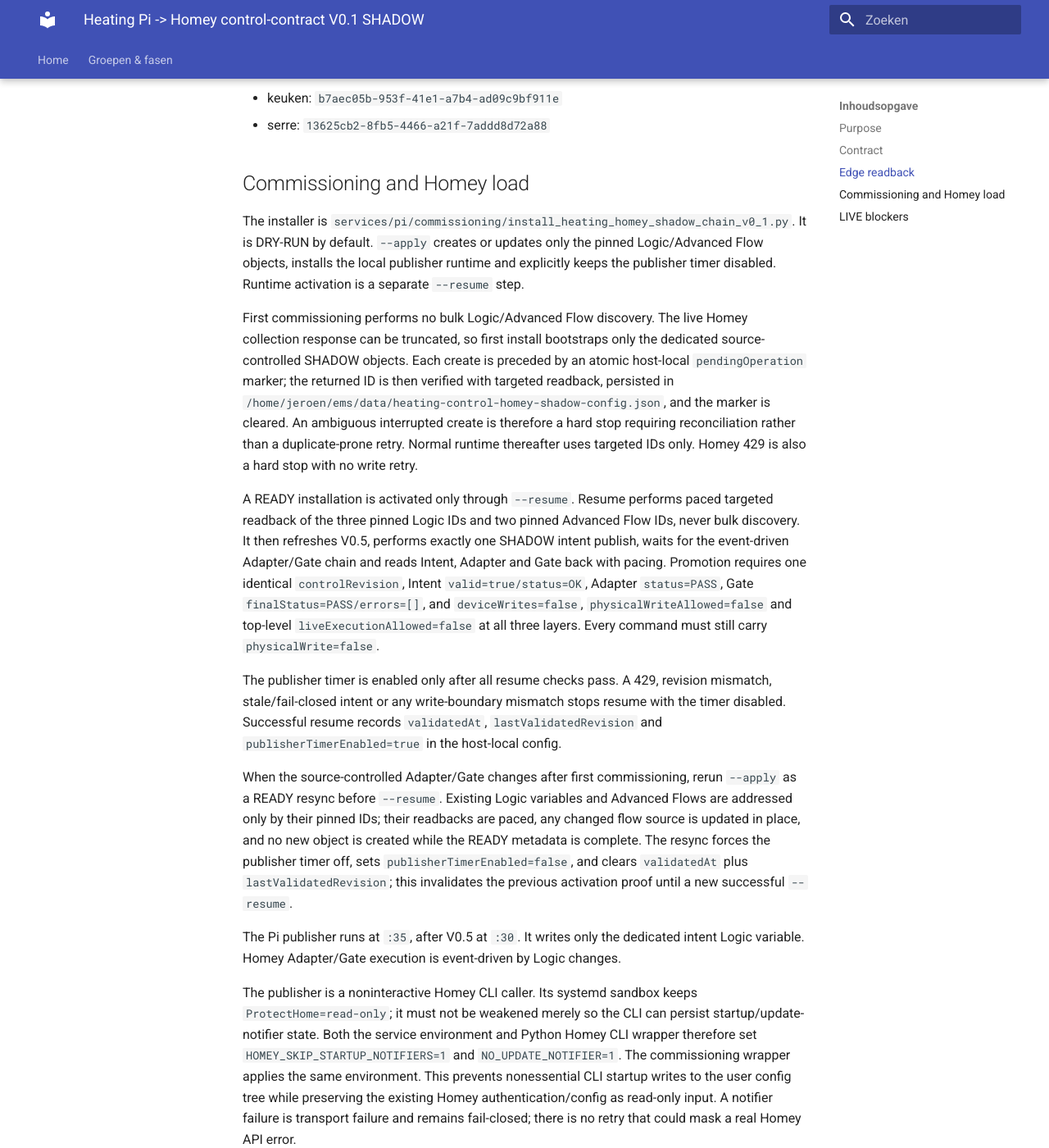
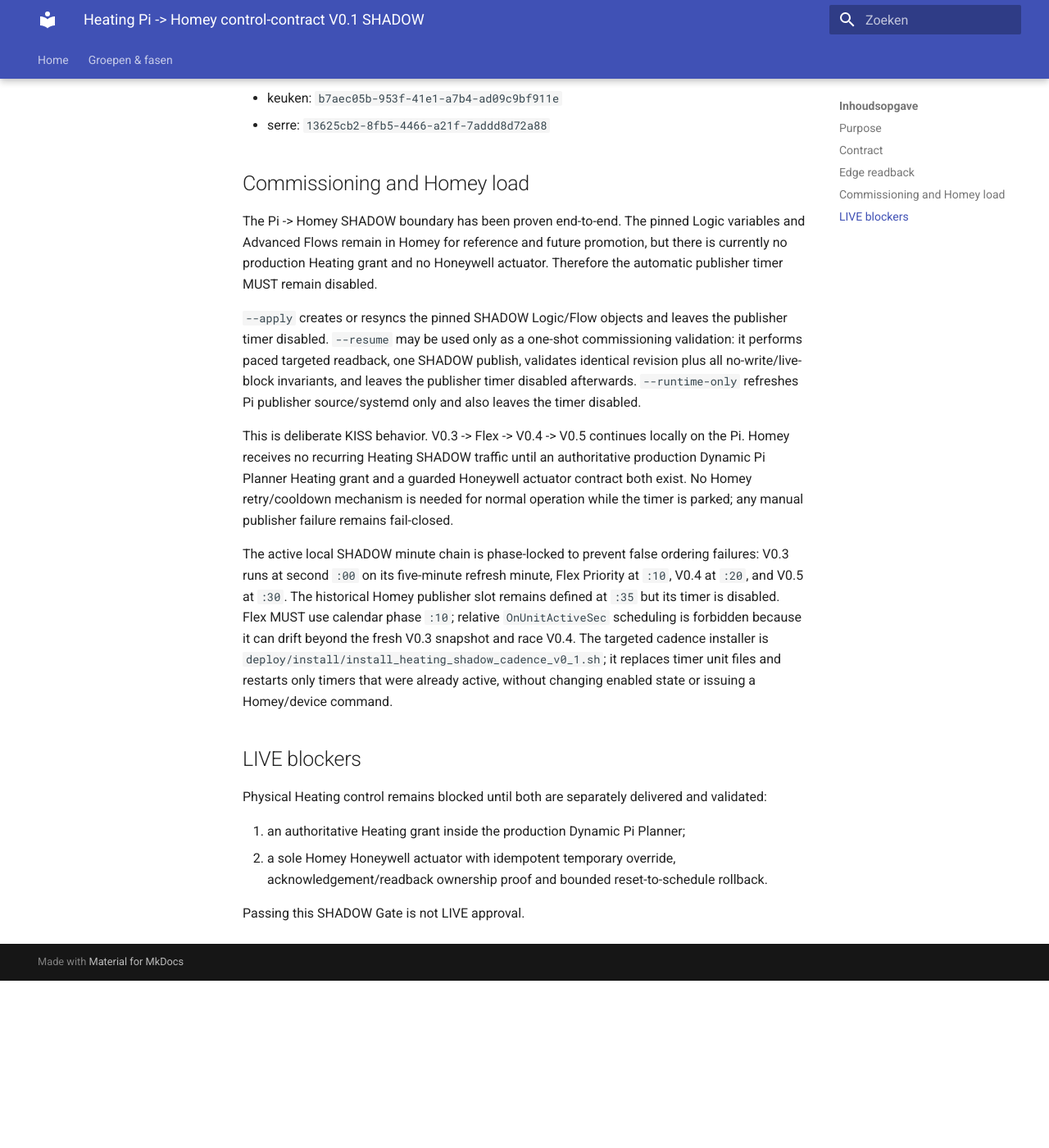
Before and after one commit to OnsKasteeltje/homey-energy-manual, an MkDocs documentation site: the page built from docs/commissioning/heating-homey-shadow-chain-v0.1.md, in a window 1280 px wide and 1400 px high, scrolled down 1756 px. Shown: the whole window at 82% size. Built offline with MkDocs 1.6.1 and Material for MkDocs 9.7.7, drawn with Linux system fonts in a browser that asks for light colours; after the commit the page ends 2952 px from its top, so only the background shows below that; some of the changed text lies outside the part shown.

Commit message:
docs(heating): park recurring Homey SHADOW transport

```diff
--- a/docs/commissioning/heating-homey-shadow-chain-v0.1.md
+++ b/docs/commissioning/heating-homey-shadow-chain-v0.1.md
@@ -1,6 +1,6 @@
 # Heating Pi -> Homey control-contract V0.1 SHADOW
 
-**Status:** commissioning
+**Status:** SHADOW proof complete; automatic publisher parked
 **Physical writes:** forbidden
 **Planner authority:** SHADOW_ONLY
 **Homey role:** translation, validation and targeted readback only
@@ -15,7 +15,7 @@ Homey Logic bus and proves that Homey can translate and validate it at the edge.
 Heating Control Gate V0.5 SHADOW
         |
         v
-Pi publisher :35
+Pi publisher (commissioning/manual only; timer disabled)
 EMS_HEATING_CONTROL_INTENT_V0.1
         |
         v
@@ -78,75 +78,31 @@ Canonical thermostat IDs:
 
 ## Commissioning and Homey load
 
-The installer is
-`services/pi/commissioning/install_heating_homey_shadow_chain_v0_1.py`.
-It is DRY-RUN by default. `--apply` creates or updates only the pinned
-Logic/Advanced Flow objects, installs the local publisher runtime and explicitly
-keeps the publisher timer disabled. Runtime activation is a separate
-`--resume` step.
+The Pi -> Homey SHADOW boundary has been proven end-to-end. The pinned Logic
+variables and Advanced Flows remain in Homey for reference and future promotion,
+but there is currently no production Heating grant and no Honeywell actuator.
+Therefore the automatic publisher timer MUST remain disabled.
 
-First commissioning performs no bulk Logic/Advanced Flow discovery. The live
-Homey collection response can be truncated, so first install bootstraps only
-the dedicated source-controlled SHADOW objects. Each create is preceded by an
-atomic host-local `pendingOperation` marker; the returned ID is then verified
-with targeted readback, persisted in
-`/home/jeroen/ems/data/heating-control-homey-shadow-config.json`, and the
-marker is cleared. An ambiguous interrupted create is therefore a hard stop
-requiring reconciliation rather than a duplicate-prone retry. Normal runtime
-thereafter uses targeted IDs only. Homey 429 is also a hard stop with no write
-retry.
+`--apply` creates or resyncs the pinned SHADOW Logic/Flow objects and leaves
+the publisher timer disabled. `--resume` may be used only as a one-shot
+commissioning validation: it performs paced targeted readback, one SHADOW
+publish, validates identical revision plus all no-write/live-block invariants,
+and leaves the publisher timer disabled afterwards. `--runtime-only` refreshes
+Pi publisher source/systemd only and also leaves the timer disabled.
 
-A READY installation is activated only through `--resume`. Resume performs
-paced targeted readback of the three pinned Logic IDs and two pinned Advanced
-Flow IDs, never bulk discovery. It then refreshes V0.5, performs exactly one
-SHADOW intent publish, waits for the event-driven Adapter/Gate chain and reads
-Intent, Adapter and Gate back with pacing. Promotion requires one identical
-`controlRevision`, Intent `valid=true/status=OK`, Adapter `status=PASS`,
-Gate `finalStatus=PASS/errors=[]`, and `deviceWrites=false`,
-`physicalWriteAllowed=false` and top-level `liveExecutionAllowed=false` at
-all three layers. Every command must still carry `physicalWrite=false`.
+This is deliberate KISS behavior. V0.3 -> Flex -> V0.4 -> V0.5 continues
+locally on the Pi. Homey receives no recurring Heating SHADOW traffic until an
+authoritative production Dynamic Pi Planner Heating grant and a guarded
+Honeywell actuator contract both exist. No Homey retry/cooldown mechanism is
+needed for normal operation while the timer is parked; any manual publisher
+failure remains fail-closed.
 
-The publisher timer is enabled only after all resume checks pass. A 429,
-revision mismatch, stale/fail-closed intent or any write-boundary mismatch stops
-resume with the timer disabled. Successful resume records `validatedAt`,
-`lastValidatedRevision` and `publisherTimerEnabled=true` in the host-local
-config.
-
-When the source-controlled Adapter/Gate changes after first commissioning, rerun
-`--apply` as a READY resync before `--resume`. Existing Logic variables and
-Advanced Flows are addressed only by their pinned IDs; their readbacks are
-paced, any changed flow source is updated in place, and no new object is created
-while the READY metadata is complete. The resync forces the publisher timer off,
-sets `publisherTimerEnabled=false`, and clears `validatedAt` plus
-`lastValidatedRevision`; this invalidates the previous activation proof until a
-new successful `--resume`.
-
-The Pi publisher runs at `:35`, after V0.5 at `:30`. It writes only the
-dedicated intent Logic variable. Homey Adapter/Gate execution is event-driven by
-Logic changes.
-
-The publisher is a noninteractive Homey CLI caller. Its systemd sandbox keeps
-`ProtectHome=read-only`; it must not be weakened merely so the CLI can persist
-startup/update-notifier state. Both the service environment and Python Homey CLI
-wrapper therefore set `HOMEY_SKIP_STARTUP_NOTIFIERS=1` and
-`NO_UPDATE_NOTIFIER=1`. The commissioning wrapper applies the same
-environment. This prevents nonessential CLI startup writes to the user config
-tree while preserving the existing Homey authentication/config as read-only
-input. A notifier failure is transport failure and remains fail-closed; there
-is no retry that could mask a real Homey API error.
-
-Routine SHADOW transport is semantic, not heartbeat-driven. The one-minute timer still builds and validates the newest V0.5 intent locally, but it writes `EM2_Heating_Control_Intent` only when `controlRevision` changed since the last successful Homey write. An unchanged revision yields `publishStatus=SUPPRESSED_UNCHANGED` with no Homey call. The local cache is `/home/jeroen/ems/data/heating-homey-shadow-publish-cache.json`.
-
-On Homey 429 the attempted write remains failed and physical control remains impossible. The publisher stores a retry boundary and backs off consecutive attempts by 5, 15, 30 and 60 minutes. Invocations before `retryNotBefore` return `publishStatus=COOLDOWN_RATE_LIMIT` without touching Homey. A successful write resets the counter. No automatic immediate retry is permitted.
-
-For publisher-only source/systemd changes, commissioning supports `--runtime-only`. It requires the existing host-local state to be `READY`, performs no Homey Logic/Flow/device request, refreshes only the Pi publisher source and systemd units, and preserves the timer enabled/active state. This is the required deployment path when Homey itself is rate-limited.
-
-The upstream SHADOW minute chain is phase-locked to prevent false ordering
+The active local SHADOW minute chain is phase-locked to prevent false ordering
 failures: V0.3 runs at second `:00` on its five-minute refresh minute, Flex
-Priority at `:10`, V0.4 at `:20`, V0.5 at `:30`, and this publisher at
-`:35`. All five timers use `AccuracySec=1s`. Flex MUST use calendar phase
-`:10`; relative `OnUnitActiveSec` scheduling is forbidden because it can
-drift beyond the fresh V0.3 snapshot and race V0.4. The targeted cadence
+Priority at `:10`, V0.4 at `:20`, and V0.5 at `:30`. The historical
+Homey publisher slot remains defined at `:35` but its timer is disabled.
+Flex MUST use calendar phase `:10`; relative `OnUnitActiveSec` scheduling is
+forbidden because it can drift beyond the fresh V0.3 snapshot and race V0.4. The targeted cadence
 installer is `deploy/install/install_heating_shadow_cadence_v0_1.sh`; it
 replaces timer unit files and restarts only timers that were already active,
 without changing enabled state or issuing a Homey/device command.
```
